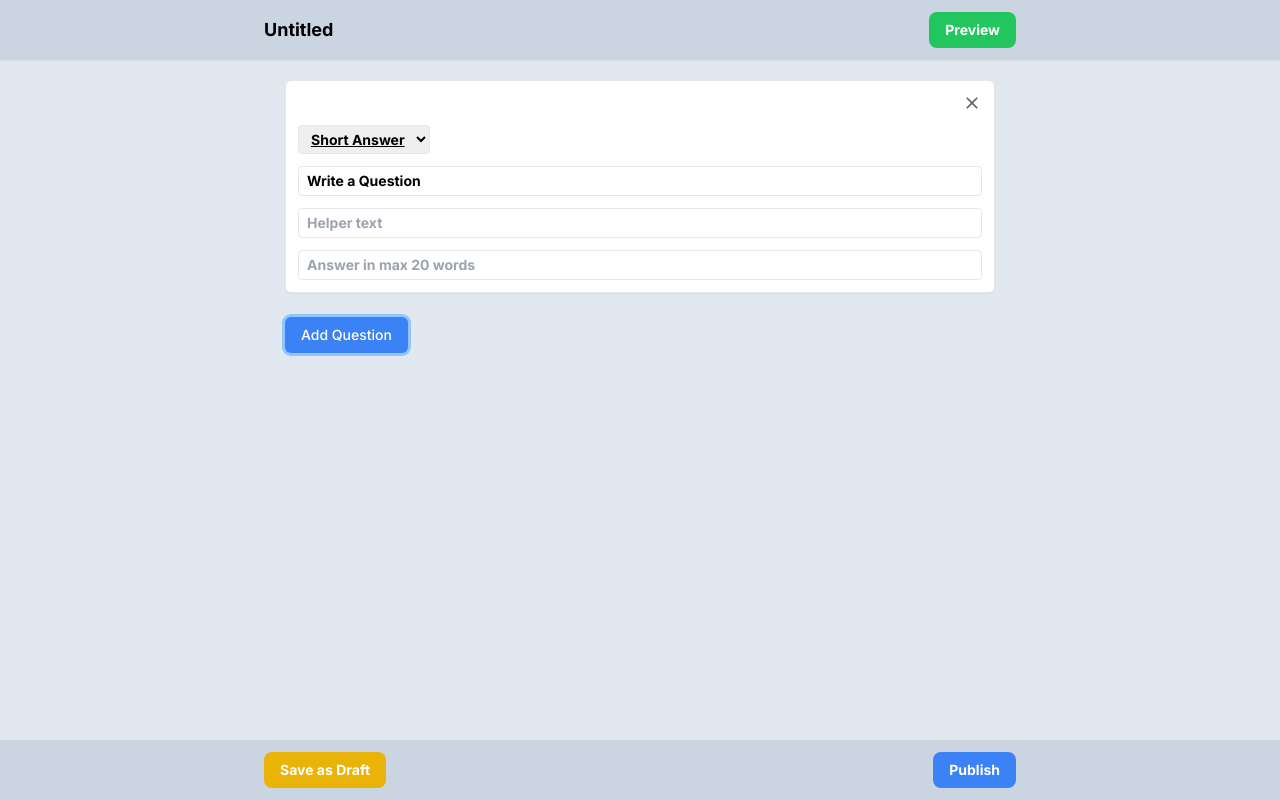
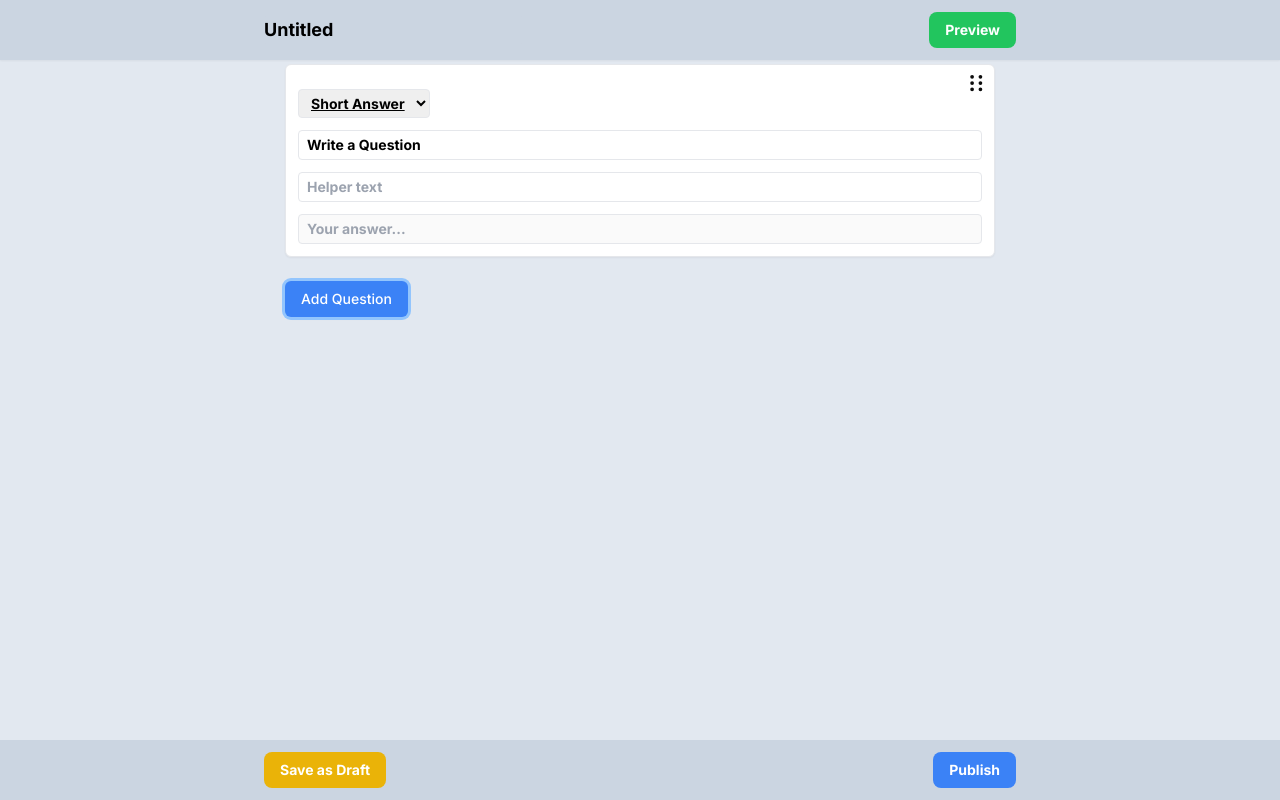
Before and after one commit to neeraj500/form-builder, a Next.js app: page / in a window 1280 px wide. Both pictures are taken after a click on the button "Add Question". Built offline with nearby package versions, Linux system fonts and the light colour scheme.

Commit message:
code fixes, implement drag and drop

```diff
--- a/src/components/FormBuilderWrapper.jsx
+++ b/src/components/FormBuilderWrapper.jsx
@@ -1,17 +1,22 @@
 "use client";
 
-import React, {useState} from "react";
+import React, { useState } from "react";
 import Navbar from "./Navbar";
 import Footer from "./Footer"; // Import Footer Component
 import QuestionBlock from "@/components/QuestionBlock";
 import AddQuestionButton from "@/components/AddQuestionButton";
 import { DndContext, closestCenter } from "@dnd-kit/core";
-import { SortableContext, verticalListSortingStrategy, arrayMove } from "@dnd-kit/sortable";
+import {
+  SortableContext,
+  verticalListSortingStrategy,
+  arrayMove,
+} from "@dnd-kit/sortable";
 
 const FormBuilderWrapper = () => {
   const [formName, setFormName] = useState("Untitled");
   const [questions, setQuestions] = useState([]);
   const [isPreview, setIsPreview] = useState(false);
+
 
   // Handlers for Save Draft and Publish
   const handleSaveDraft = () => {
@@ -41,7 +46,9 @@ const FormBuilderWrapper = () => {
   // Update a question
   const updateQuestion = (id, updatedQuestion) => {
     setQuestions((prev) =>
-      prev.map((question) => (question.id === id ? { ...question, ...updatedQuestion } : question))
+      prev.map((question) =>
+        question.id === id ? { ...question, ...updatedQuestion } : question
+      )
     );
   };
 
@@ -77,16 +84,17 @@ const FormBuilderWrapper = () => {
       <div className="pt-16 pb-16 min-h-screen px-4 sm:px-6">
         {/* Form Builder or Preview Mode */}
         {!isPreview ? (
-          <DndContext collisionDetection={closestCenter} onDragEnd={handleDragEnd}>
-            <SortableContext items={questions.map((q) => q.id)} strategy={verticalListSortingStrategy}>
-              <div className="space-y-4 mt-4">
+          <DndContext
+            collisionDetection={closestCenter}
+            onDragEnd={handleDragEnd}
+          >
+            <SortableContext
+              items={questions.map((q) => q.id)}
+              strategy={verticalListSortingStrategy}
+            >
+              <div className="space-y-4">
                 {questions.map((question) => (
-                  <QuestionBlock
-                    key={question.id}
-                    question={question}
-                    updateQuestion={updateQuestion}
-                    removeQuestion={removeQuestion}
-                  />
+                  <QuestionBlock key={question.id} question={question} />
                 ))}
               </div>
             </SortableContext>
@@ -95,11 +103,18 @@ const FormBuilderWrapper = () => {
           <div className="space-y-4 mt-4">
             <h2 className="text-sm font-medium">{formName}</h2>
             {questions.map((question) => (
-              <div key={question.id} className="border p-4 rounded-md shadow-sm bg-white">
+              <div
+                key={question.id}
+                className="border p-4 rounded-md shadow-sm bg-white"
+              >
                 <div className="mb-2 text-sm font-medium">{question.title}</div>
                 {/* Render question preview */}
                 {question.type === "short_answer" && (
-                  <input type="text" placeholder="Your answer..." className="w-full px-2 py-1 text-sm border rounded" />
+                  <input
+                    type="text"
+                    placeholder="Your answer..."
+                    className="w-full px-2 py-1 text-sm border rounded"
+                  />
                 )}
                 {question.type === "long_answer" && (
                   <textarea
@@ -110,10 +125,28 @@ const FormBuilderWrapper = () => {
                 {question.type === "single_select" &&
                   question.options.map((option, idx) => (
                     <label key={idx} className="block text-sm">
-                      <input type="radio" name={`question-${question.id}`} value={option} className="mr-2" />
+                      <input
+                        type="radio"
+                        name={`question-${question.id}`}
+                        value={option}
+                        className="mr-2"
+                      />
                       {option}
                     </label>
                   ))}
+                {question.type === "date" && (
+                  <input
+                    type="date"
+                    className="w-full px-2 py-1 text-sm border rounded"
+                  />
+                )}
+                {question.type === "url" && (
+                  <input
+                    type="url"
+                    placeholder="Enter a valid URL"
+                    className="w-full px-2 py-1 text-sm border rounded"
+                  />
+                )}
               </div>
             ))}
           </div>
--- a/src/components/QuestionBlock.jsx
+++ b/src/components/QuestionBlock.jsx
@@ -1,16 +1,30 @@
-"use client";
-
-import React from "react";
+import { useSortable } from "@dnd-kit/sortable";
+import { CSS } from "@dnd-kit/utilities";
 import Image from "next/image";
 import iconMapping from "../utils/iconMapping";
 
-const QuestionBlock = ({ question, updateQuestion, removeQuestion }) => {
-  const handleUpdate = (field, value) => {
-    updateQuestion(question.id, { ...question, [field]: value });
+const QuestionBlock = ({
+  question,
+  updateQuestion,
+  removeQuestion,
+  isPreview,
+}) => {
+  const { attributes, listeners, setNodeRef, transform, transition } =
+    useSortable({ id: question.id });
+
+  const style = {
+    transform: CSS.Transform.toString(transform),
+    transition,
   };
 
-  // Function to render the input field based on question type
+  const handleUpdate = (field, value) => {
+    if (updateQuestion) {
+      updateQuestion(question.id, { ...question, [field]: value });
+    }
+  };
+
   const renderQuestionInput = () => {
+    // Same as previously updated renderQuestionInput
     switch (question.type) {
       case "short_answer":
         return (
@@ -18,8 +32,11 @@ const QuestionBlock = ({ question, updateQuestion, removeQuestion }) => {
             type="text"
             value={question.answer || ""}
             onChange={(e) => handleUpdate("answer", e.target.value)}
-            placeholder="Answer in max 20 words"
-            className="w-full px-2 py-1 border rounded text-sm focus:ring focus:ring-blue-300"
+            placeholder="Your answer..."
+            className={`w-full px-2 py-1 border rounded text-sm ${
+              isPreview ? "cursor-text" : "cursor-not-allowed"
+            }`}
+            disabled={!isPreview}
           />
         );
       case "long_answer":
@@ -27,14 +44,18 @@ const QuestionBlock = ({ question, updateQuestion, removeQuestion }) => {
           <textarea
             value={question.answer || ""}
             onChange={(e) => handleUpdate("answer", e.target.value)}
-            placeholder="Answer in max 500 words"
-            className="w-full h-24 px-2 py-1 border rounded resize-none text-sm focus:ring focus:ring-blue-300"
+            placeholder="Your answer..."
+            className={`w-full px-2 py-1 border rounded text-sm ${
+              isPreview ? "cursor-text" : "cursor-not-allowed"
+            }`}
+            disabled={!isPreview}
           />
         );
       case "single_select":
         return (
           <div className="space-y-2 text-sm">
-            {question.options?.map((option, index) => (
+            {isPreview ? (
+              question.options?.map((option, index) => (
                 <label key={index} className="flex items-center space-x-2">
                   <input
                     type="radio"
@@ -42,18 +63,56 @@ const QuestionBlock = ({ question, updateQuestion, removeQuestion }) => {
                     value={option}
                     checked={question.answer === option}
                     onChange={() => handleUpdate("answer", option)}
-                  className="text-blue-500 focus:ring focus:ring-blue-300"
+                    className={`text-blue-500 ${
+                      isPreview ? "cursor-pointer" : "cursor-not-allowed"
+                    }`}
+                    disabled={!isPreview}
                   />
                   <span>{option}</span>
                 </label>
+              ))
+            ) : (
+              <div>
+                {question.options?.map((option, index) => (
+                  <div key={index} className="flex items-center space-x-2 mb-2">
+                    <input
+                      type="text"
+                      value={option}
+                      onChange={(e) =>
+                        handleUpdate("options", [
+                          ...question.options.slice(0, index),
+                          e.target.value,
+                          ...question.options.slice(index + 1),
+                        ])
+                      }
+                      className="w-full px-2 py-1 border rounded text-sm"
+                    />
+                    <button
+                      onClick={() =>
+                        handleUpdate(
+                          "options",
+                          question.options.filter((_, idx) => idx !== index)
+                        )
+                      }
+                      className="text-red-500 text-sm"
+                    >
+                      Remove
+                    </button>
+                  </div>
                 ))}
                 <button
-              type="button"
-              onClick={() => handleUpdate("options", [...question.options, `Option ${question.options.length + 1}`])}
-              className="mt-2 text-blue-500"
+                  onClick={() =>
+                    handleUpdate("options", [
+                      ...question.options,
+                      `Option ${question.options.length + 1}`,
+                    ])
+                  }
+                  className="text-blue-500 text-sm"
                 >
                   Add Option
                 </button>
+              </div>
+            )}
           </div>
         );
       case "url":
@@ -63,7 +122,10 @@ const QuestionBlock = ({ question, updateQuestion, removeQuestion }) => {
             value={question.answer || ""}
             onChange={(e) => handleUpdate("answer", e.target.value)}
             placeholder="Enter a valid URL"
-            className="w-full px-2 py-1 border rounded text-sm focus:ring focus:ring-blue-300"
+            className={`w-full px-2 py-1 border rounded text-sm ${
+              isPreview ? "cursor-text" : "cursor-not-allowed"
+            }`}
+            disabled={!isPreview}
           />
         );
       case "date":
@@ -72,7 +134,10 @@ const QuestionBlock = ({ question, updateQuestion, removeQuestion }) => {
             type="date"
             value={question.answer || ""}
             onChange={(e) => handleUpdate("answer", e.target.value)}
-            className="w-full px-2 py-1 border rounded text-sm focus:ring focus:ring-blue-300"
+            className={`w-full px-2 py-1 border rounded text-sm ${
+              isPreview ? "cursor-pointer" : "cursor-not-allowed"
+            }`}
+            disabled={!isPreview}
           />
         );
       default:
@@ -81,9 +146,32 @@ const QuestionBlock = ({ question, updateQuestion, removeQuestion }) => {
   };
 
   return (
-    <div className="relative border rounded-md p-3 shadow-sm bg-white space-y-3 text-sm">
-      {/* Delete Icon - Top Right */}
-      <button onClick={() => removeQuestion(question.id)} className="w-full flex justify-end" aria-label="Delete question">
+    <div
+      ref={setNodeRef}
+      style={style}
+      className="relative border rounded-md p-3 shadow-sm bg-white space-y-3 text-sm"
+    >
+      {/* Drag Handle Icon */}
+      <div
+        {...attributes}
+        {...listeners}
+        className="absolute top-2 right-2 cursor-grab"
+      >
+        <Image
+          src={iconMapping.drag}
+          alt="Drag"
+          width={20}
+          height={20}
+          className="hover:opacity-80"
+        />
+      </div>
+
+      {!isPreview && removeQuestion && (
+        <button
+          onClick={() => removeQuestion(question.id)}
+          className="w-full flex justify-end"
+          aria-label="Delete question"
+        >
           <Image
             src={iconMapping.delete}
             alt="Delete"
@@ -92,12 +180,13 @@ const QuestionBlock = ({ question, updateQuestion, removeQuestion }) => {
             className="cursor-pointer hover:opacity-80"
           />
         </button>
+      )}
 
-      {/* Question Type Dropdown (Inside Question Block) */}
       <div className="flex items-center justify-between">
+        {!isPreview && (
           <select
             value={question.type}
-          onChange={(e) => handleUpdate("type", e.target.value)}  // Trigger the onChange handler
+            onChange={(e) => handleUpdate("type", e.target.value)}
             className="text-sm px-2 py-1 border rounded focus:ring focus:ring-blue-300"
           >
             <option value="short_answer">Short Answer</option>
@@ -106,29 +195,28 @@ const QuestionBlock = ({ question, updateQuestion, removeQuestion }) => {
             <option value="date">Date</option>
             <option value="url">URL</option>
           </select>
+        )}
       </div>
 
-      {/* Question Title Input */}
       <input
         type="text"
         value={question.title}
         onChange={(e) => handleUpdate("title", e.target.value)}
         placeholder="Question title"
         className="w-full px-2 py-1 border rounded text-sm focus:ring focus:ring-blue-300"
+        disabled={isPreview}
       />
 
-      {/* Helper Text */}
       <input
         type="text"
         value={question.helperText}
         onChange={(e) => handleUpdate("helperText", e.target.value)}
         placeholder="Helper text"
         className="w-full px-2 py-1 border rounded text-sm focus:ring focus:ring-blue-300"
+        disabled={isPreview}
       />
 
-      {/* Render Question Input */}
       {renderQuestionInput()}
-
     </div>
   );
 };
```
Lines whose indentation alone changed are shown as unchanged.
